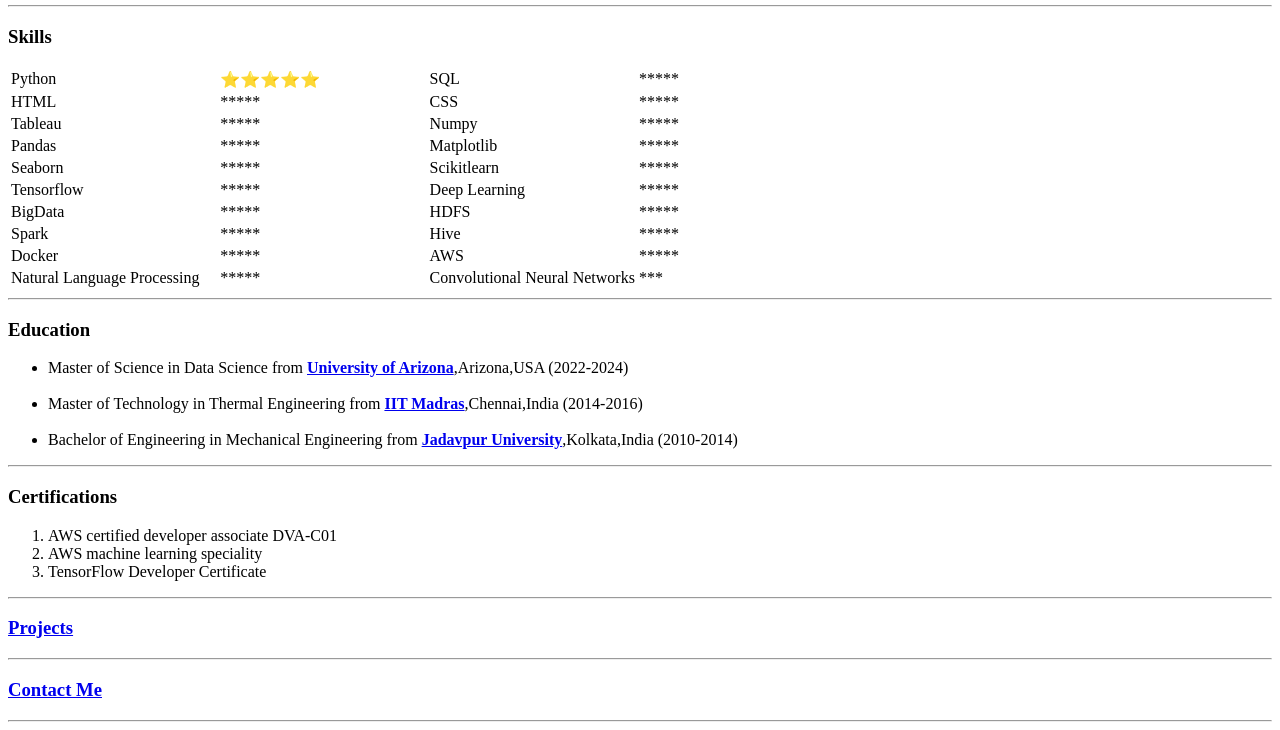
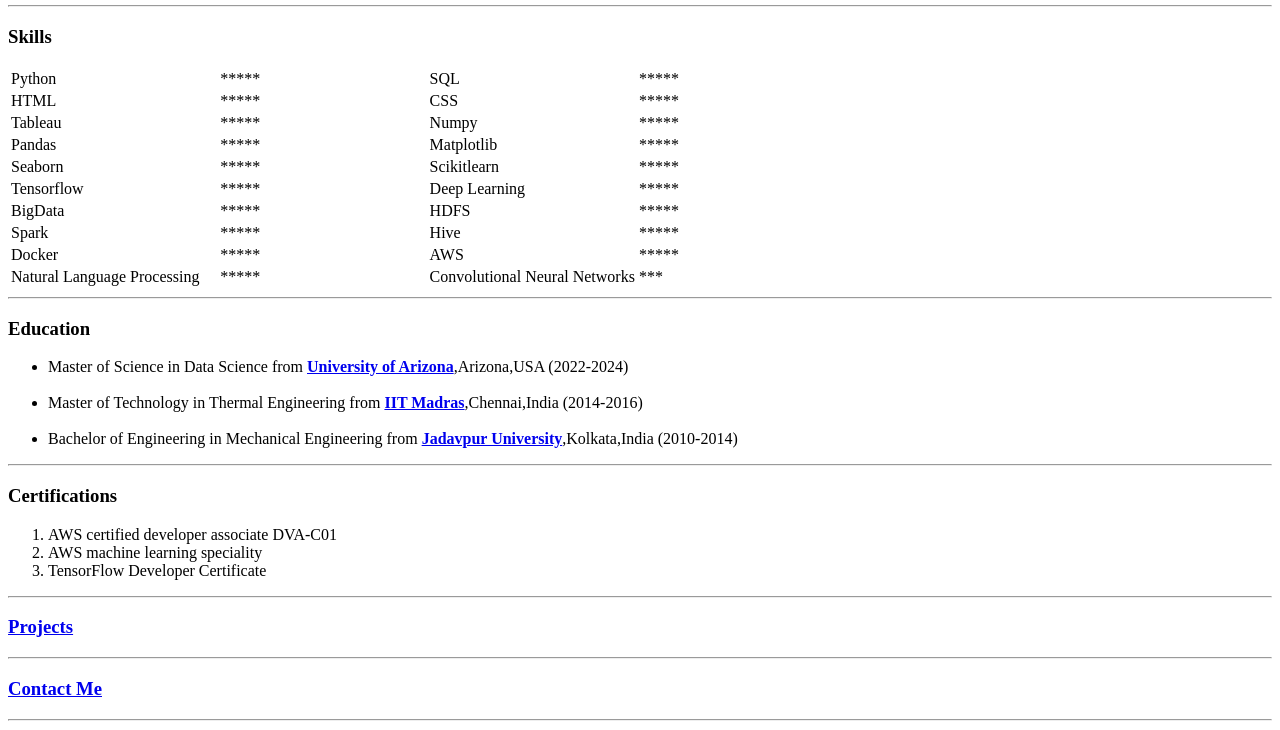
Before and after one commit to Satyaki9207/Personal_website_Satyaki, a plain HTML site: page index.html in a window 1280 px wide. Shown: the part 871-1601 px from the top of the page. Drawn offline with Linux system fonts and the light colour scheme.

Commit message:
fixed stars in index.html

```diff
--- a/index.html
+++ b/index.html
@@ -89,7 +89,7 @@
 
                     <tr>
                         <td width="25%">Python</td>
-                        <td width="25%">⭐⭐⭐⭐⭐</td>
+                        <td width="25%">*****</td>
 
                         <td width="25%">SQL</td>
                         <td width="25%">*****</td>
```
